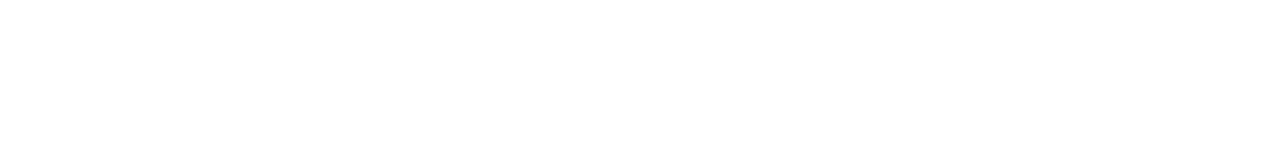
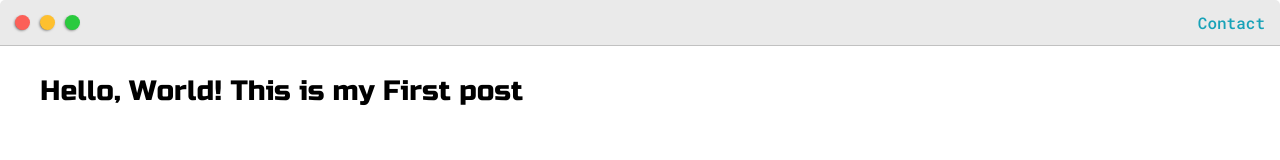
Before and after one commit to MoElaSec/old-portfolio, a plain HTML site: page post.html in a window 1280 px wide. Drawn offline with Linux system fonts and the light colour scheme.

Commit message:
example of Post + OP:attr 🌐🕶

```diff
--- a/post.html
+++ b/post.html
@@ -39,5 +39,24 @@
             }
         </style>
     </head>
-    <body></body>
+    <body>
+        <div class="nav-wrapper">
+            <!-- flexbox wrapper so we can align contact and the three buttons -->
+            <div class="dots-wrapper">
+                <div id="dot-1" class="browser-dot"></div>
+                <div id="dot-2" class="browser-dot"></div>
+                <div id="dot-3" class="browser-dot"></div>
+            </div>
+
+            <ul id="navigation">
+                <li><a href="index.html#contact-form">Contact</a></li>
+                <!-- You can add extra links in the future still works fine -->
+                <!-- <li><a href="#">Contact</a></li> -->
+            </ul>
+        </div>
+
+        <div class="main-container">
+            <h3>Hello, World! This is my First post</h3>
+        </div>
+    </body>
 </html>
```
Also changed, not shown: index.html (+18 -3 lines).
